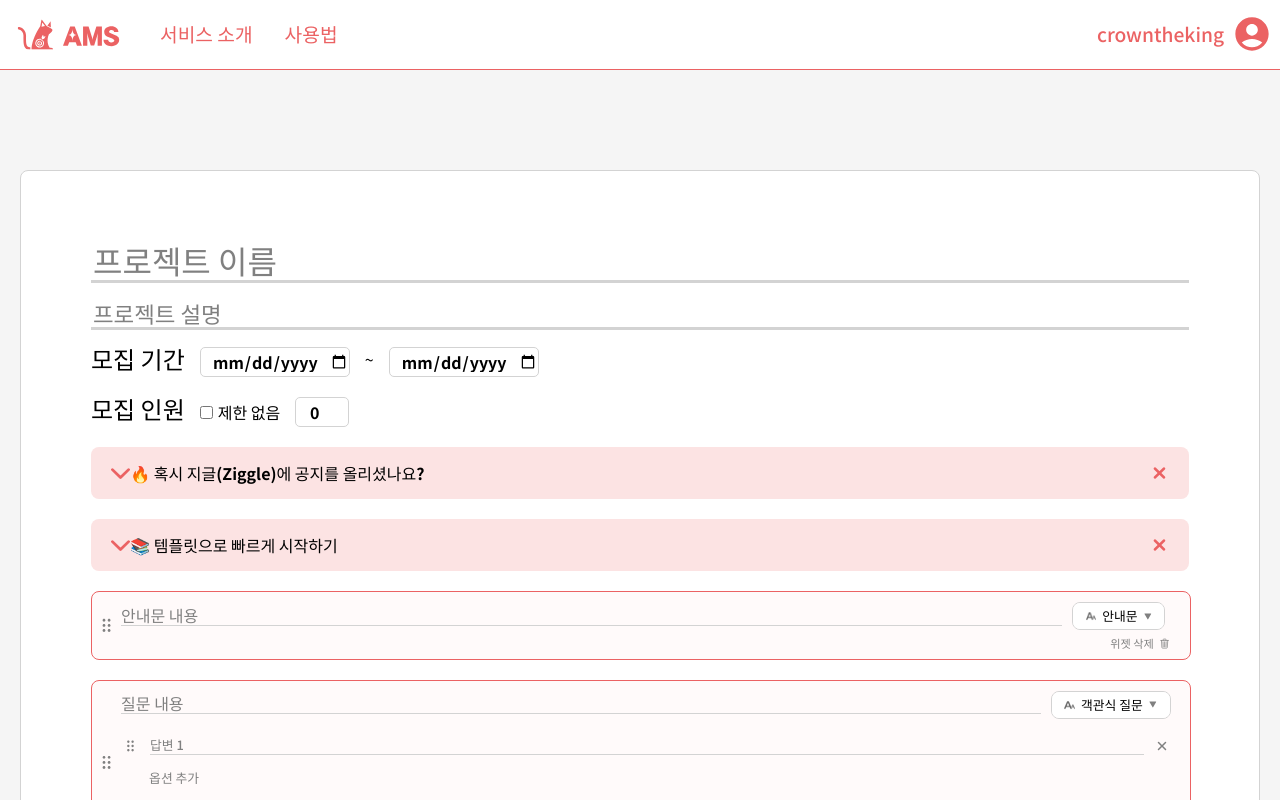
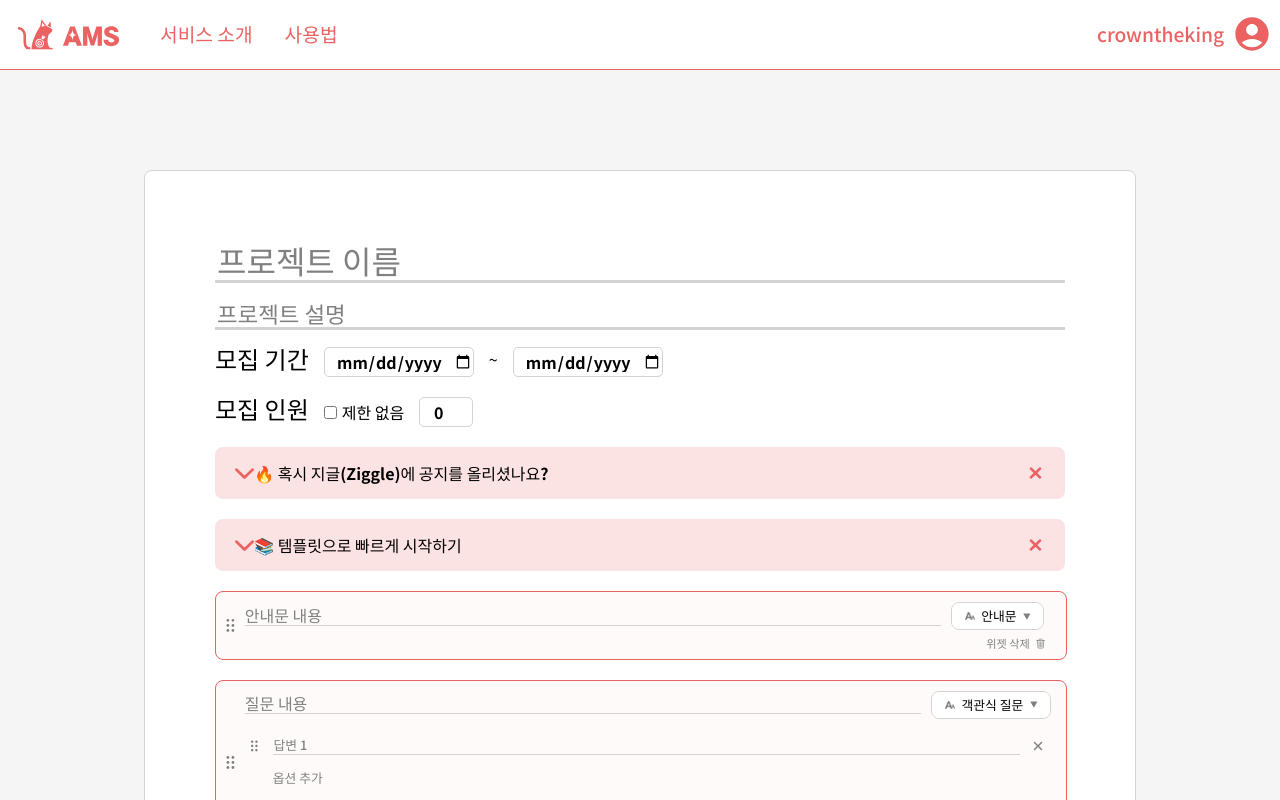
Before and after one commit to gsainfoteam/ziggle-ams-fe, a React (Vite) app: page /create in a window 1280 px wide. Shown: the top 800 px of the page. Built offline with nearby package versions, Linux system fonts and the light colour scheme.

Commit message:
💄 Adjust layout

```diff
--- a/src/layouts/MainLayout.tsx
+++ b/src/layouts/MainLayout.tsx
@@ -16,9 +16,11 @@ const Wrapper = styled.div`
   justify-content: center;
 `;
 const Main = styled.main`
+  display: flex;
   width: 100vw;
   max-width: 1340px;
   padding: 0 20px;
+  justify-content: center;
 `;
 
 const MainLayout = () => {
--- a/src/pages/CreateProject/customWidgets/GenericWidget.tsx
+++ b/src/pages/CreateProject/customWidgets/GenericWidget.tsx
@@ -87,10 +87,10 @@ const WidgetSelect = styled.div`
   }
 `;
 
-const SelectWrapper = styled.div`
+const SelectWrapper = styled.div<{ isDropDownActive: boolean }>`
   display: flex;
   position: absolute;
-  z-index: 1;
+  z-index: ${({ isDropDownActive }) => (isDropDownActive ? 2 : 1)};
   top: 0;
   flex-direction: column;
   border: 1px solid lightgray;
@@ -280,7 +280,10 @@ const GenericWidget = (
         <HeadSection>
           <HeadContent>{TitleComponent}</HeadContent>
           <SelectionSection ref={selectionSectionRef}>
-            <SelectWrapper ref={widgetSelectionRef}>
+            <SelectWrapper
+              isDropDownActive={isDropDownActive}
+              ref={widgetSelectionRef}
+            >
               <WidgetSelect onClick={toggleDropDown}>
                 <WidgetIcon src={widgetIcon} />
                 {customWidgets[widgetType as keyof typeof customWidgets]}
--- a/src/pages/CreateProject/index.tsx
+++ b/src/pages/CreateProject/index.tsx
@@ -6,7 +6,7 @@ const Layout = styled.div`
   display: flex;
   flex-direction: column;
   align-items: center;
-  width: 100%;
+  width: 80%;
   height: 100%;
   padding: 100px 0;
 `;
```
